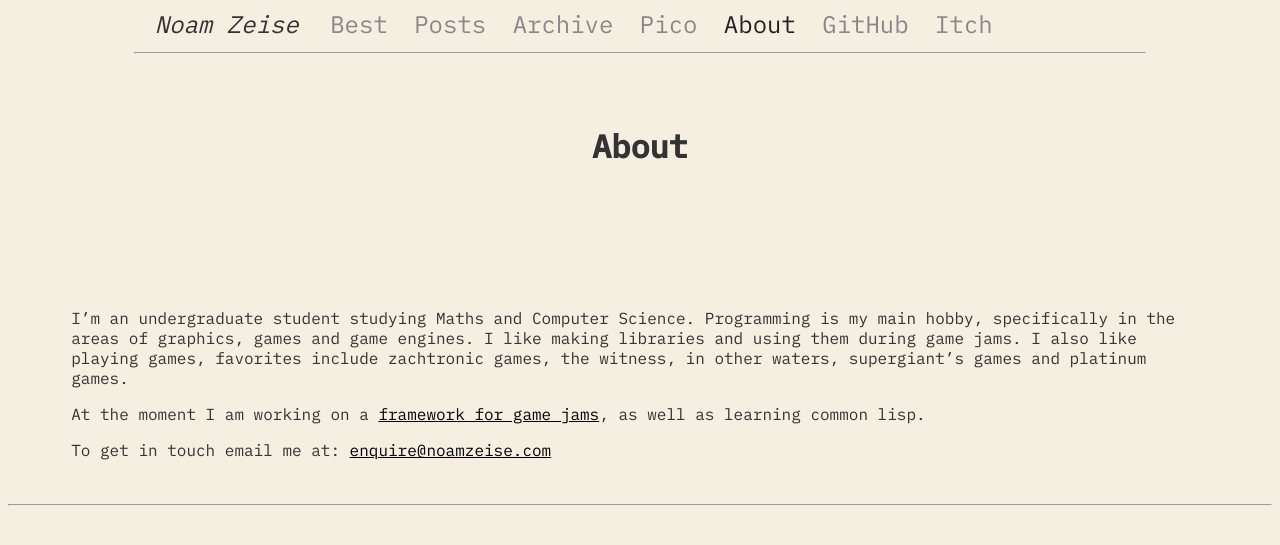
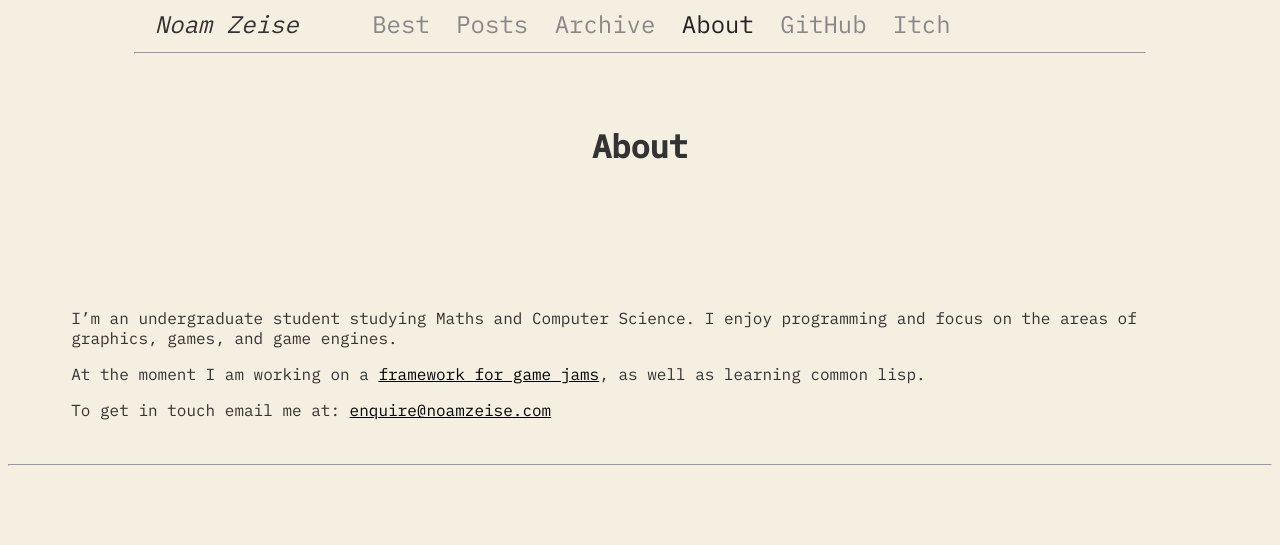
Before and after one commit to NoamZeise/pages, a Jekyll site: the page built from pages/about.md, in a window 1280 px wide. Shown: the top 545 px of the page. Built offline with Jekyll 4.4.1, drawn with Linux system fonts in a browser that asks for light colours.

Commit message:
added later pico games, removed browser games page link

```diff
--- a/_data/highlights.yml
+++ b/_data/highlights.yml
@@ -1,4 +1,4 @@
-- name: Complex Function Animation (Latest) (Common Lisp)
+- name: Complex Function Animation (Common Lisp)
   link: /demo/2023/03/27/Complex-Function-Animations.html
   img: /assets/img/posts/canim/recursive.gif
 - name: Temperature Collector (C++ / Rust)
--- a/_data/navigation.yml
+++ b/_data/navigation.yml
@@ -4,8 +4,6 @@
   link: /posts/
 - name: Archive
   link: /archive/
-- name: Pico
-  link: /pico/
 - name: About
   link: /about/
 - name: GitHub
--- a/pages/about.md
+++ b/pages/about.md
@@ -4,10 +4,7 @@ title: About
 permalink: /about/
 ---
 I'm an undergraduate student studying Maths and Computer Science.
-Programming is my main hobby, specifically in the areas of graphics, games and game engines.
-I like making libraries and using them during game jams. I also like playing games,
-favorites include zachtronic games, the witness, in other waters,
-supergiant's games and platinum games.
+I enjoy programming and focus on the areas of graphics, games, and game engines.
 
 At the moment I am working on a [framework for game jams](https://github.com/NoamZeise/Graphics-Environment), as well as learning common lisp.
 
```
Also changed, not shown: _posts/2020-03-24-early-pico8-games.md (+7 -1 lines), _posts/2021-02-22-pico-mastermind.md (added, +20 -0 lines), _posts/2022-02-27-billhead-armada.md (added, +31 -0 lines).
